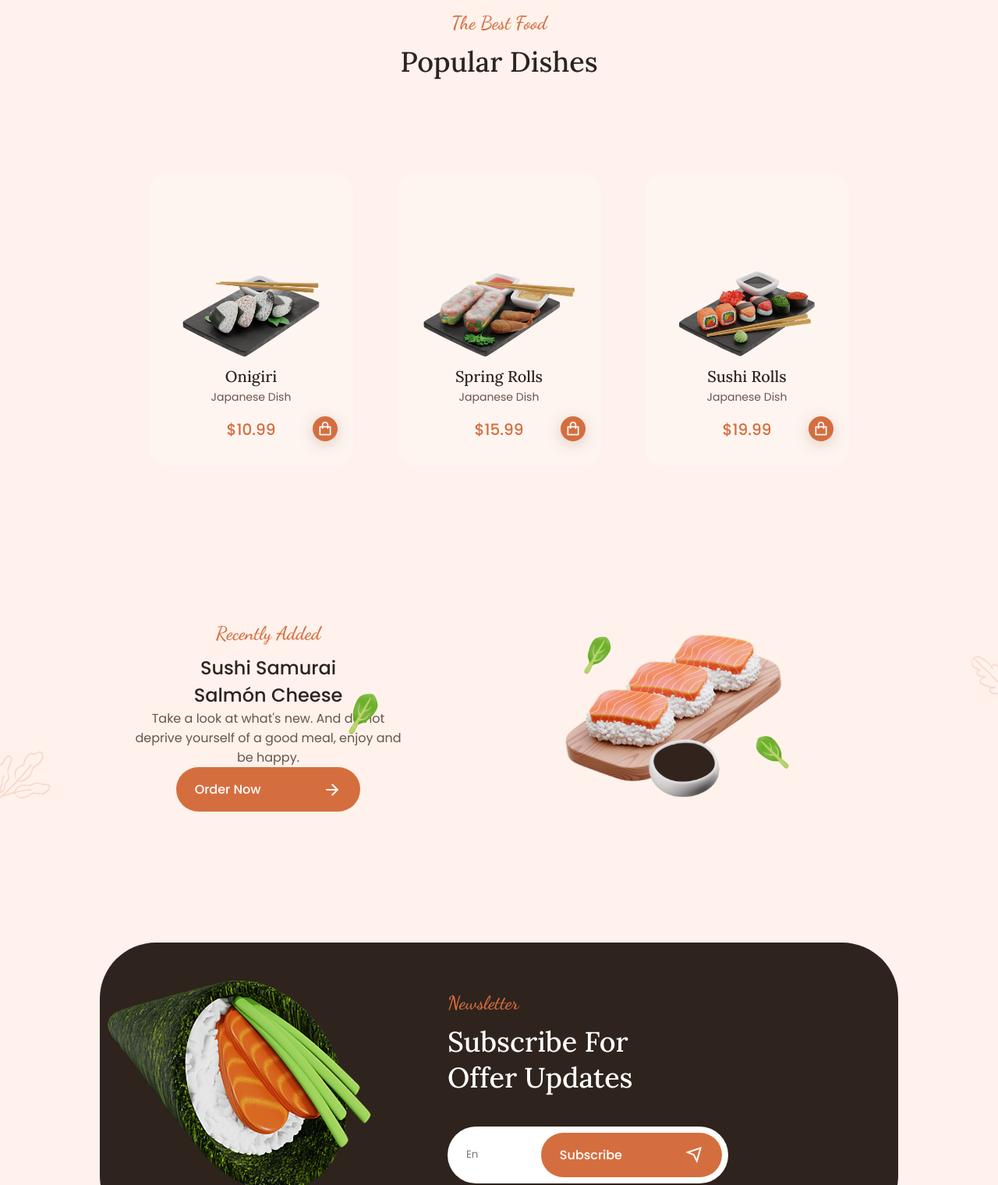
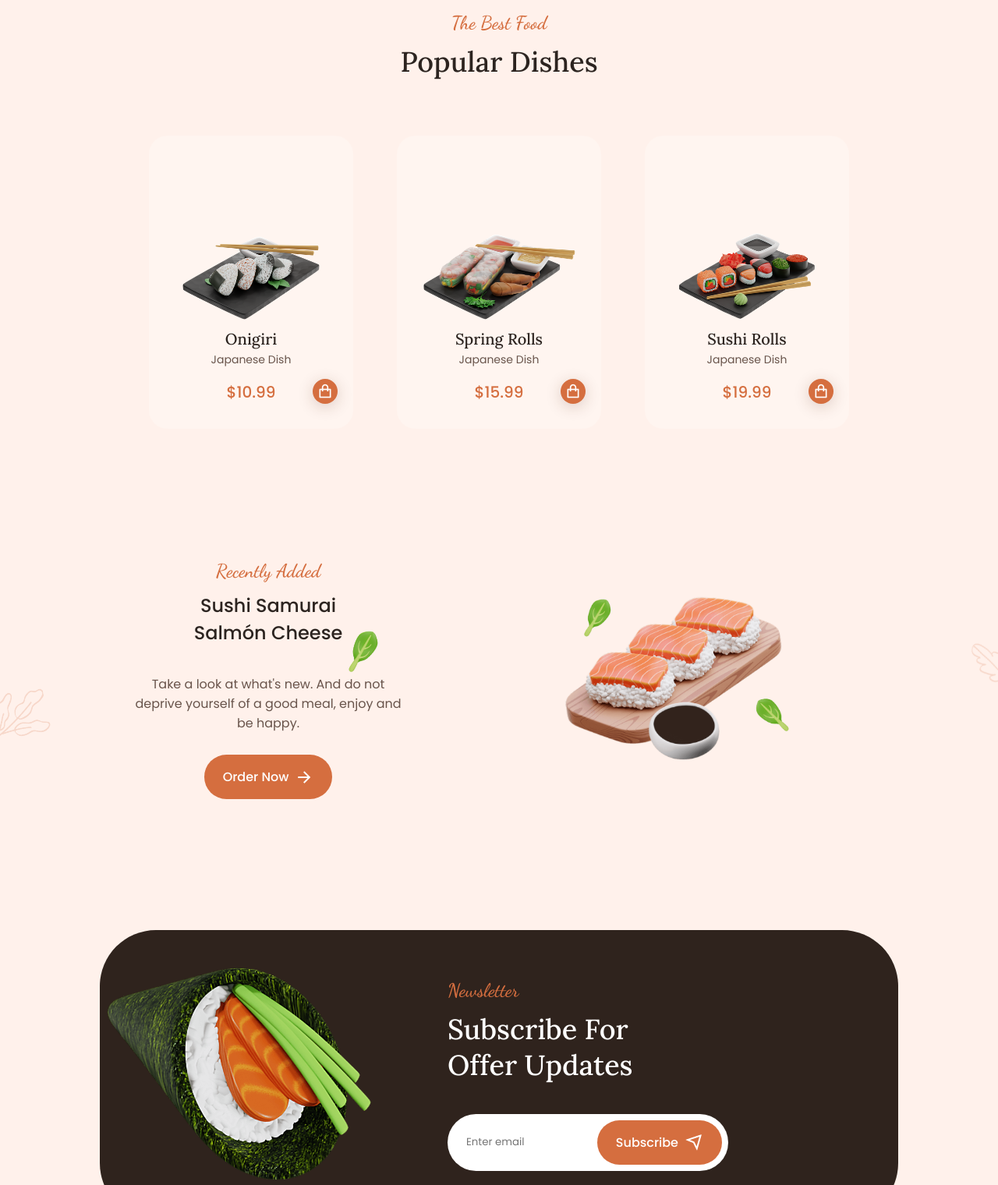
Before and after one commit to abir-ahmmed/sushi-html, a plain HTML site: page index.html in a window 1280 px wide. Shown: the part 1280-2800 px from the top of the page at 78% size. Drawn offline with nearby package versions, Linux system fonts and the light colour scheme.

Commit message:
fixed button & padding problem

```diff
--- a/assets/css/styles.css
+++ b/assets/css/styles.css
@@ -315,6 +315,10 @@ body.dark-theme{
   padding-top: 2rem;
 }
 
+img.home__img{
+  margin: 0 auto;
+}
+
 .home__img{
   width: 300px;
   justify-content: center;
@@ -370,7 +374,7 @@ body.dark-theme{
 .button{
   display: inline-flex;
   align-items: center;
-  column-gap: 5rem;
+  column-gap: .5rem;
   background-color: var(--first-color);
   padding: 1rem 1.5rem;
   border-radius: 4rem;
@@ -429,10 +433,10 @@ body.dark-theme{
 
 /*=============== POPULAR ===============*/
 .popular__container{
-  padding-top: 4rem;
+  padding-top: 2rem;
   grid-template-columns: 250px;
   justify-content: center;
-  row-gap: 5.5rem;
+  row-gap: 2.5rem;
 }
 .popular__card{
   position: relative;
@@ -541,7 +545,10 @@ body.dark-theme{
   bottom: 12rem;
   transform: rotate(-30deg);
 }
-
+p.recently__description{
+  padding-top: 36px;
+  padding-bottom: 28px;
+}
 
 /*=============== NEWSLETTER ===============*/
 .newsletter__container{
@@ -970,7 +977,7 @@ transition: color .3s;
   .popular__container{
     grid-template-columns: repeat(3, 262px);
     column-gap: 3.5rem;
-    padding-block: 6rem 4rem;
+    padding-block: 3rem 2rem;
   }
 
   .popular__card{
```
